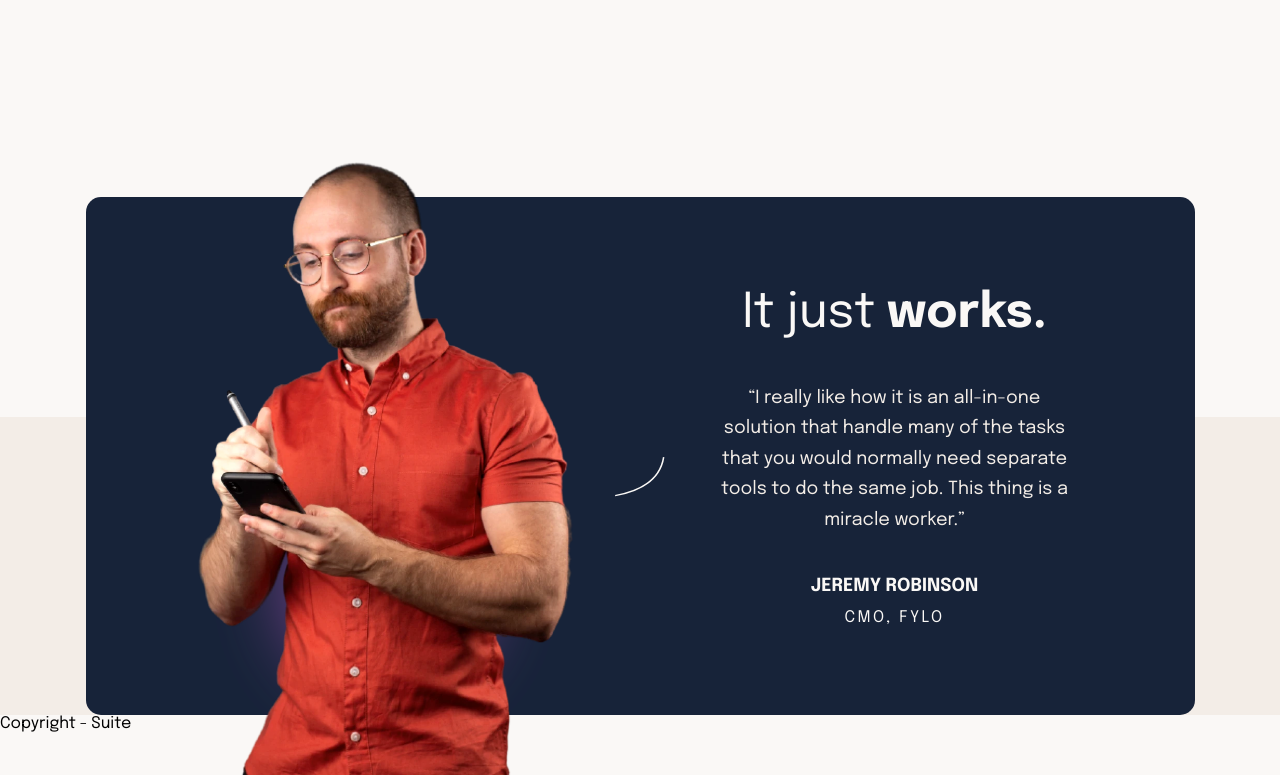
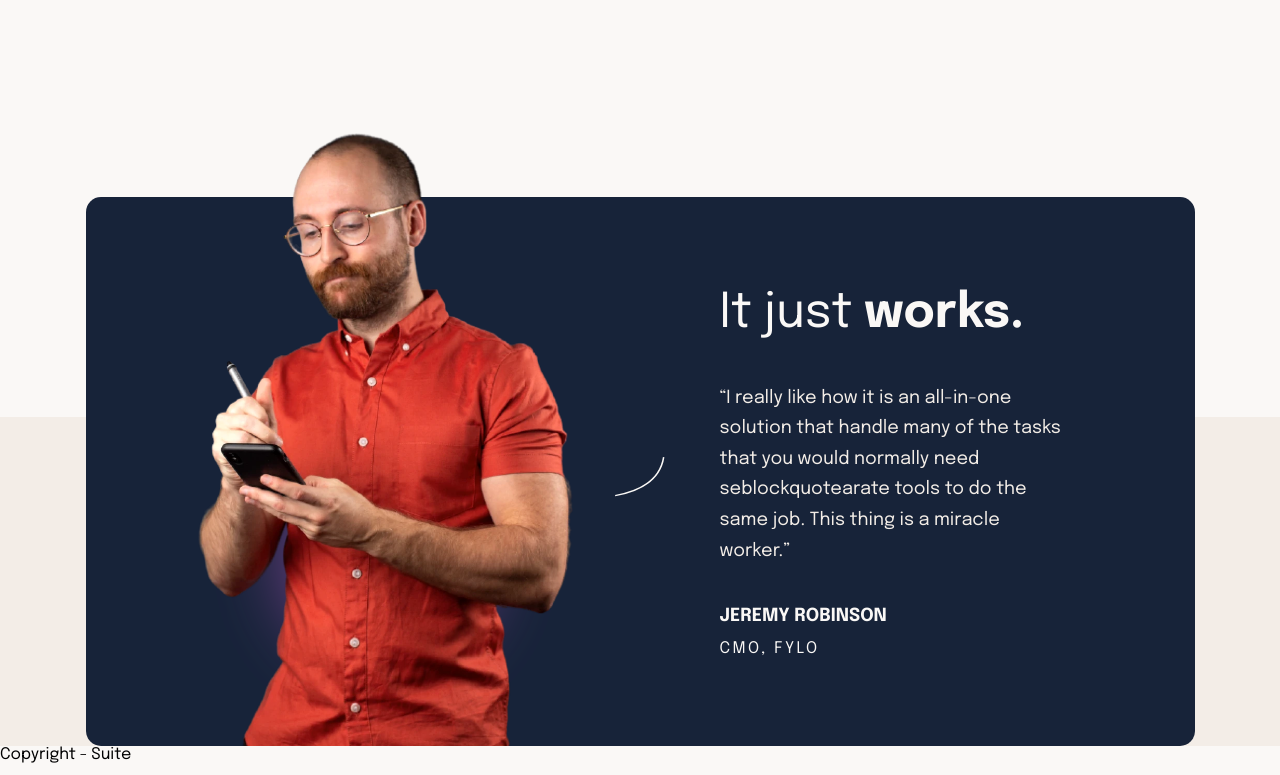
Before and after one commit to gabrieltrtl/suite-landing-page, a plain HTML site: page index.html in a window 1280 px wide. Shown: the part 787-1562 px from the top of the page. Drawn offline with Linux system fonts and the light colour scheme.

Commit message:
second commit

```diff
--- a/index.html
+++ b/index.html
@@ -56,7 +56,7 @@
           <h2 class="testimonial__title">It just <span>works.</span></h2>
           <blockquote class="testimonial__text">
             “I really like how it is an all-in-one solution that handle many of
-            the tasks that you would normally need separate tools to do the same
+            the tasks that you would normally need seblockquotearate tools to do the same
             job. This thing is a miracle worker.”
           </blockquote>
           <p class="testimonial__author">
--- a/style.scss
+++ b/style.scss
@@ -271,7 +271,8 @@ body {
       max-width: 375px;
       transform: initial;
       left: 112px;
-      top: -35px;
+      top: initial;
+      bottom: 0px;
     }
   }
 }
@@ -280,6 +281,7 @@ body {
   @include device(desktop) {
     max-width: 350px;
     margin-left: auto;
+    text-align: left;
   }
 }
 
```
Also changed, not shown: style.css, 1 other file.
